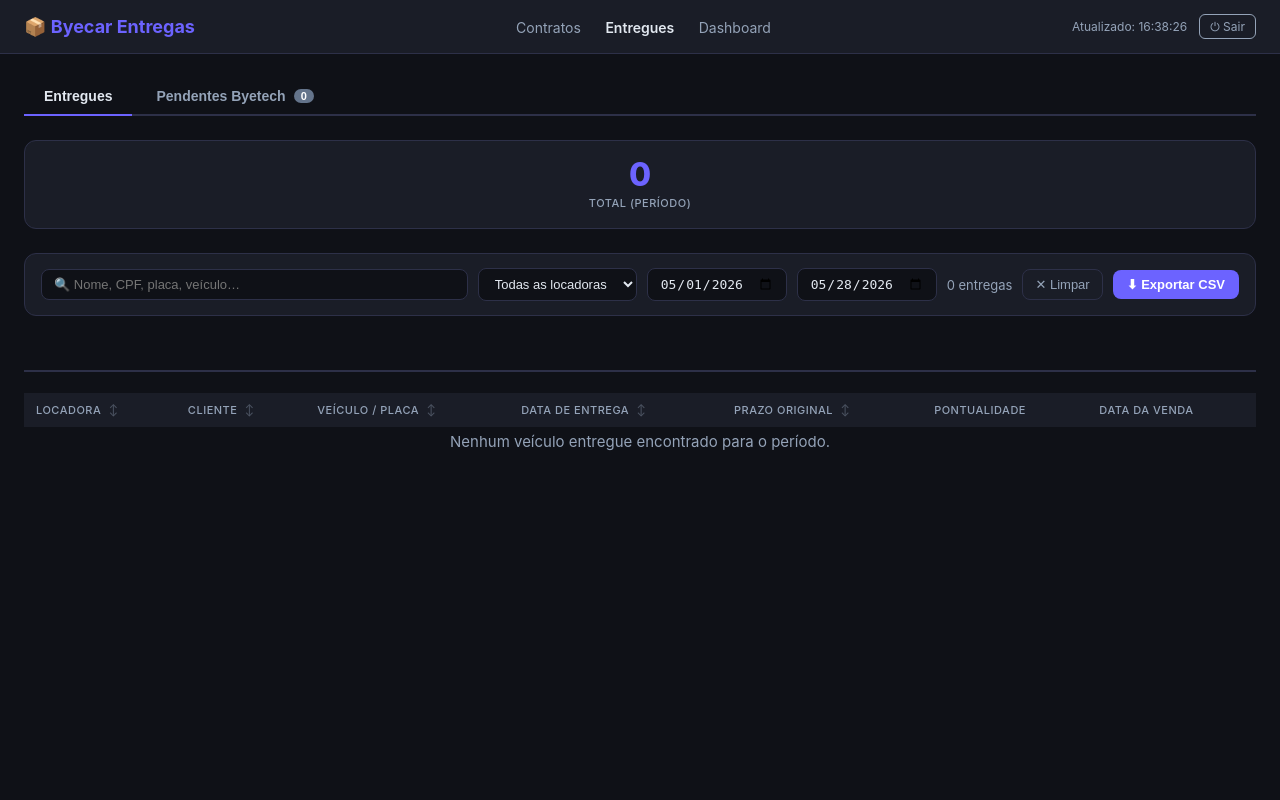
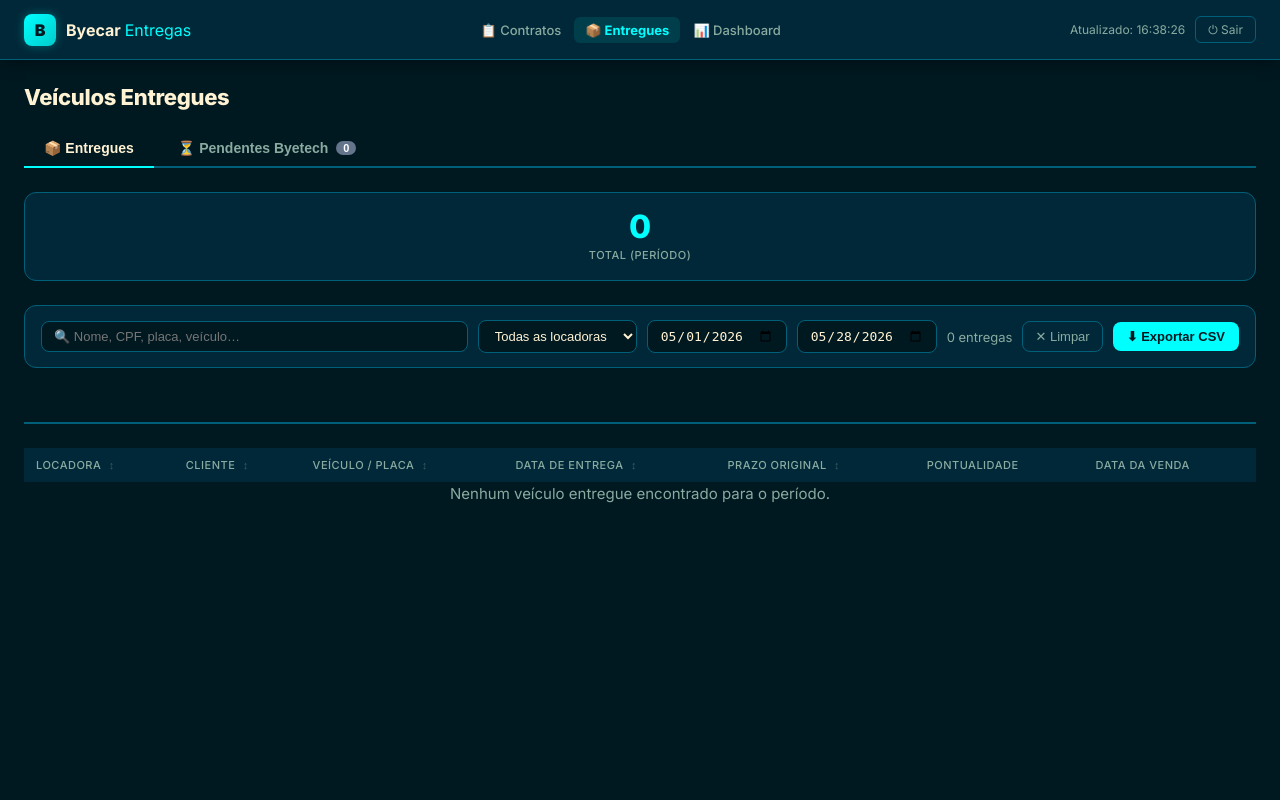
Before and after one commit to marcusrosalen-cmd/byetech-entregas, a FastAPI app: template app/templates/entregues.html in a window 1280 px wide. Run offline with FastAPI, Linux system fonts and the light colour scheme; the template is opened without the code that fills it, so the values that code supplies are empty.

Commit message:
feat(ui): header unificado Byecar em todas as paginas + dropdown acoes
- index.html: botoes secundarios agrupados em dropdown 'Mais acoes'
  (Sign&Drive, Validar GWM/LM, Relatorio Slack, Movida, Conexoes, Login Byetech)
  Apenas Byetech Sync, Metabase Sync e Sair ficam sempre visiveis
- entregues.html: topbar redesenhado com identidade visual Byecar (teal)
  Adicionado titulo 'Veiculos Entregues' no topo do conteudo
  Cores unificadas com design system principal
- dashboard.html: mesmo topbar Byecar, cores dos KPI cards atualizadas
- style.css: classes .nav-link e .hdr-dropdown para dropdown nativo

Co-Authored-By: Claude Sonnet 4.6 <noreply@anthropic.com>

```diff
--- a/app/templates/entregues.html
+++ b/app/templates/entregues.html
@@ -4,46 +4,86 @@
   <meta charset="UTF-8"/>
   <meta name="viewport" content="width=device-width, initial-scale=1.0"/>
   <title>Veículos Entregues — Byecar Entregas</title>
+  <link rel="preconnect" href="https://fonts.googleapis.com">
+  <link rel="stylesheet" href="https://fonts.googleapis.com/css2?family=Inter:wght@400;500;600;700;800;900&display=swap">
   <style>
     :root {
-      --bg: #0f1117;
-      --card: #1a1d27;
-      --border: #2d3048;
-      --accent: #6c63ff;
-      --green: #22c55e;
-      --red: #ef4444;
+      --bg: #001820;
+      --card: #002838;
+      --border: #00607A;
+      --accent: #00FFFF;
+      --green: #00E5A0;
+      --red: #FF5A5A;
       --orange: #f97316;
-      --yellow: #eab308;
-      --text: #e2e8f0;
-      --muted: #94a3b8;
+      --yellow: #FFB340;
+      --text: #FFF3D4;
+      --muted: #8AABA0;
       --muted2: #64748b;
     }
     * { box-sizing: border-box; margin: 0; padding: 0; }
     body { background: var(--bg); color: var(--text); font-family: 'Inter', system-ui, sans-serif; min-height: 100vh; }
 
-    /* ── Topbar ── */
+    /* ── Topbar (mesmo design do index.html) ── */
     .topbar {
       background: var(--card);
       border-bottom: 1px solid var(--border);
-      padding: 14px 24px;
+      padding: 0 24px;
       display: flex;
       align-items: center;
       justify-content: space-between;
       position: sticky;
       top: 0;
       z-index: 100;
+      height: 60px;
+      box-shadow: 0 2px 16px rgba(0,0,0,.4);
     }
-    .topbar-logo { font-size: 18px; font-weight: 700; color: var(--accent); }
+    .topbar-logo {
+      display: flex;
+      align-items: center;
+      gap: 10px;
+      font-size: 16px;
+      font-weight: 700;
+      color: var(--text);
+      text-decoration: none;
+    }
+    .topbar-logo-mark {
+      width: 32px; height: 32px;
+      background: linear-gradient(135deg, var(--accent), #00CCCC);
+      border-radius: 8px;
+      display: flex; align-items: center; justify-content: center;
+      font-weight: 900; font-size: 1rem; color: #001820;
+      box-shadow: 0 0 10px rgba(0,255,255,.3);
+      flex-shrink: 0;
+    }
+    .topbar-nav { display: flex; gap: 2px; align-items: center; }
     .topbar-nav a {
       color: var(--muted);
       text-decoration: none;
-      margin-left: 20px;
-      font-size: 14px;
-      transition: color 0.2s;
+      padding: 5px 11px;
+      border-radius: 6px;
+      font-size: 13px;
+      font-weight: 500;
+      transition: color .15s, background .15s;
+      white-space: nowrap;
     }
-    .topbar-nav a:hover { color: var(--text); }
-    .topbar-nav a.active { color: var(--text); font-weight: 600; }
-    .topbar-right { display: flex; align-items: center; gap: 12px; }
+    .topbar-nav a:hover { color: var(--text); background: rgba(0,255,255,.07); }
+    .topbar-nav a.active { color: var(--accent); font-weight: 700; background: rgba(0,255,255,.1); }
+    .topbar-right { display: flex; align-items: center; gap: 10px; }
+
+    /* ── Page title ── */
+    .page-header {
+      display: flex;
+      align-items: baseline;
+      gap: 12px;
+      margin-bottom: 20px;
+    }
+    .page-title {
+      font-size: 22px;
+      font-weight: 800;
+      color: var(--text);
+      letter-spacing: -.3px;
+    }
+    .page-subtitle { font-size: 13px; color: var(--muted); }
 
     /* ── Container ── */
     .container { max-width: 1400px; margin: 0 auto; padding: 24px; }
@@ -97,13 +137,13 @@
     .filter-count { font-size: 13px; color: var(--muted); margin-left: auto; white-space: nowrap; }
     .btn-export {
       background: var(--accent);
-      color: #fff;
+      color: #001820;
       border: none;
       border-radius: 8px;
       padding: 7px 14px;
       font-size: 13px;
       cursor: pointer;
-      font-weight: 600;
+      font-weight: 700;
       white-space: nowrap;
     }
     .btn-export:hover { opacity: 0.88; }
@@ -121,7 +161,7 @@
     /* ── Table ── */
     .table-wrap { overflow-x: auto; }
     table { width: 100%; border-collapse: collapse; font-size: 13px; }
-    thead { position: sticky; top: 57px; z-index: 10; }
+    thead { position: sticky; top: 60px; z-index: 10; }
     th {
       text-align: left;
       padding: 10px 12px;
@@ -311,27 +351,36 @@
 <body>
 
 <div class="topbar">
-  <div class="topbar-logo">📦 Byecar Entregas</div>
+  <a href="/" class="topbar-logo">
+    <div class="topbar-logo-mark">B</div>
+    <span>Byecar <span style="color:var(--accent);font-weight:400">Entregas</span></span>
+  </a>
   <nav class="topbar-nav">
-    <a href="/">Contratos</a>
-    <a href="/entregues" class="active">Entregues</a>
-    <a href="/dashboard">Dashboard</a>
+    <a href="/">📋 Contratos</a>
+    <a href="/entregues" class="active">📦 Entregues</a>
+    <a href="/dashboard">📊 Dashboard</a>
   </nav>
   <div class="topbar-right">
     <span id="last-updated" style="font-size:12px;color:var(--muted)">—</span>
-    <button onclick="doLogout()" style="background:none;border:1px solid var(--muted);color:var(--muted);border-radius:6px;padding:4px 10px;font-size:12px;cursor:pointer;font-family:inherit" title="Sair da sessão">⏻ Sair</button>
+    <button onclick="doLogout()" style="background:none;border:1px solid var(--border);color:var(--muted);border-radius:6px;padding:5px 12px;font-size:12px;cursor:pointer;font-family:inherit;transition:color .15s,border-color .15s" onmouseover="this.style.color='var(--red)';this.style.borderColor='var(--red)'" onmouseout="this.style.color='var(--muted)';this.style.borderColor='var(--border)'" title="Sair da sessão">⏻ Sair</button>
   </div>
 </div>
 
 <div class="container">
 
+  <!-- Título da página -->
+  <div class="page-header">
+    <h1 class="page-title">Veículos Entregues</h1>
+    <span class="page-subtitle" id="last-updated-sub"></span>
+  </div>
+
   <!-- Tabs -->
   <div class="tabs">
     <button class="tab-btn active" id="tab-entregues" onclick="switchTab('entregues')">
-      Entregues
+      📦 Entregues
     </button>
     <button class="tab-btn" id="tab-pendentes" onclick="switchTab('pendentes')">
-      Pendentes Byetech
+      ⏳ Pendentes Byetech
       <span class="tab-badge zero" id="pend-badge">0</span>
     </button>
   </div>
```
Also changed, not shown: app/static/css/style.css (+47 -0 lines), app/templates/dashboard.html (+50 -26 lines), app/templates/index.html (+43 -28 lines).
